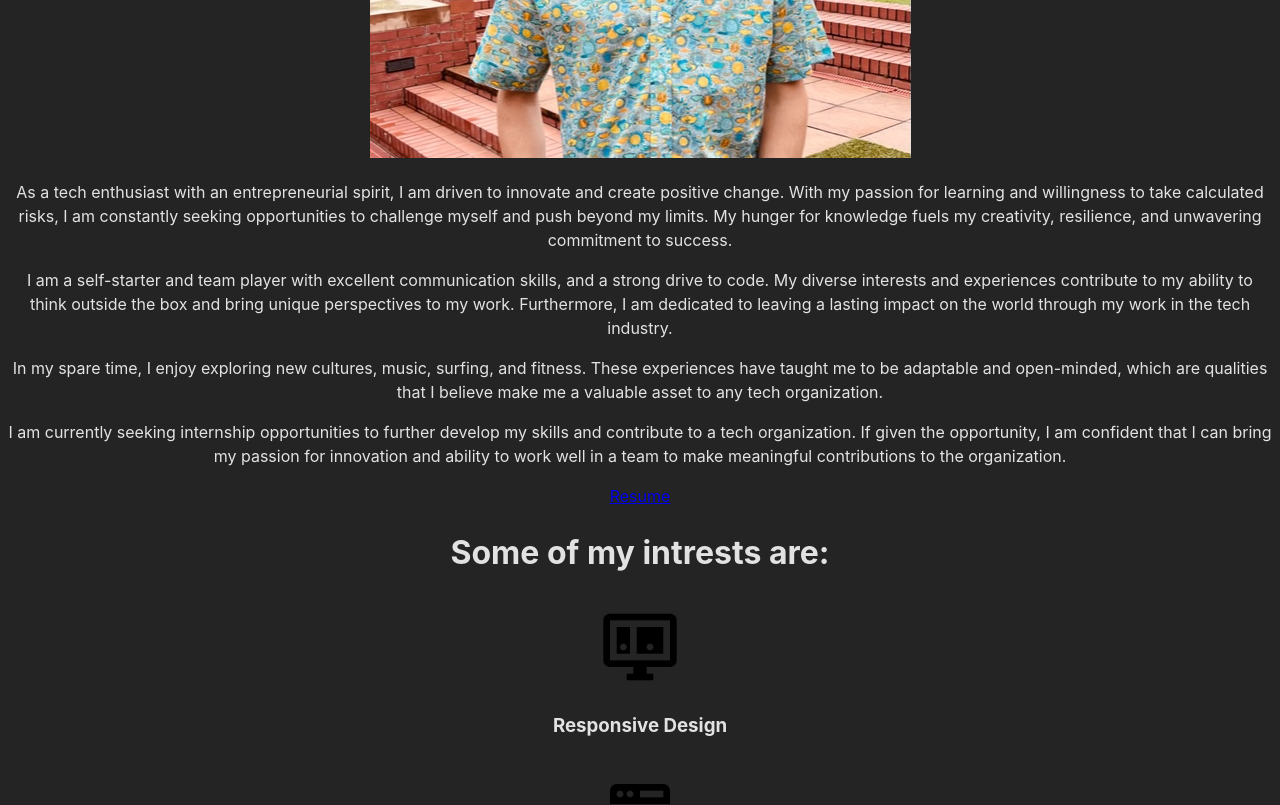
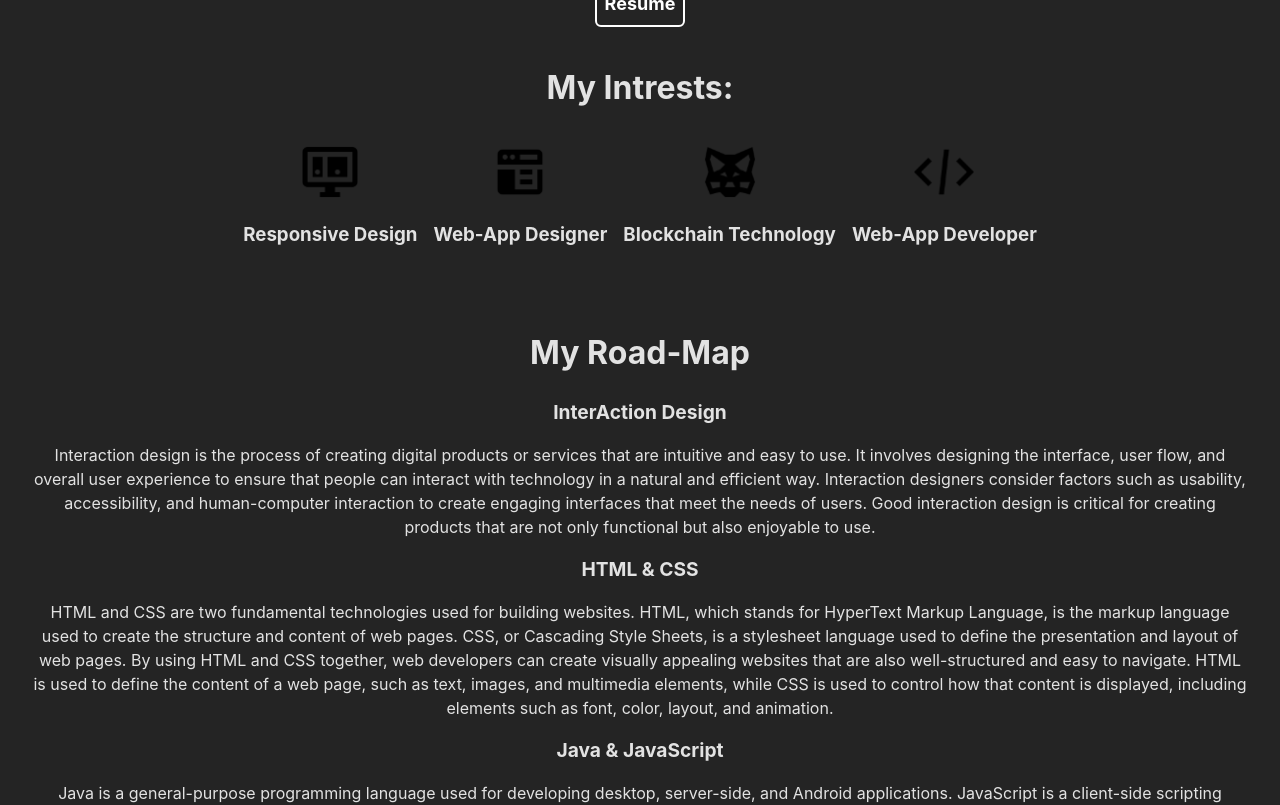
Before and after one commit to James-Frown/New-Portfolio, a React (Vite) app: page /about in a window 1280 px wide. Shown: the part 560-1365 px from the top of the page. Built offline with nearby package versions, Linux system fonts and the light colour scheme.

Commit message:
Latest Changes

```diff
--- a/src/pages/aboutPage/interests.jsx
+++ b/src/pages/aboutPage/interests.jsx
@@ -14,7 +14,7 @@ const Intrests = () => {
                 <div className='intrests__content'>
                     <div className='content__title__wrapper'>
                         <h1 className='content__title'>
-                            Some of my intrests are:
+                            My Intrests:
                         </h1>
                     </div>
                     <div className='content__icons__wrapper'>
--- a/src/pages/aboutPage/intrests.css
+++ b/src/pages/aboutPage/intrests.css
@@ -1,15 +1,46 @@
-.intrests__wrapper {}
+.intrests__wrapper {
+    display: flex;
+    flex-direction: column;
+}
 
-.intrests__content {}
+.intrests__content {
+    display: flex;
+    flex-direction: column;
+    padding: 0.5rem;
+}
 
-.content__title__wrapper {}
+.content__title__wrapper {
+    display: flex;
+    flex-direction: column;
+    justify-content: center;
+    gap: 1rem;
+}
 
-.content__title {}
+.content__title {
+    font-size: 1.2rem;
+}
 
-.content__icons__wrapper {}
+.content__icons__wrapper {
+    display: flex;
+    flex-direction: row;
+    flex-wrap: wrap;
+    justify-content: center;
+    align-items: center;
+}
 
-.icon__wrapper {}
+.icon__wrapper {
+    display: flex;
+    flex-direction: column;
+    justify-content: center;
+    align-items: center;
+}
 
-.icon__selector {}
+.icon__selector {
+    display: block;
+    object-fit: cover;
+    width: 60px;
+    height: 60px;
+    text-align: center;
+}
 
 .icon__text {}
--- a/src/pages/aboutPage/roadmap.css
+++ b/src/pages/aboutPage/roadmap.css
@@ -1,15 +1,48 @@
-.roadmap__wrapper {}
+.roadmap__wrapper {
+    display: flex;
+    flex-direction: column;
+    padding: 1rem;
+}
 
-.roadmap__content {}
+.roadmap__content {
+    display: flex;
+    flex-direction: column;
+    padding: 0.5rem;
+}
 
-.content__title__wrapper {}
+.content__title__wrapper {
+    display: flex;
+    flex-direction: column;
+    justify-content: center;
+    gap: 1rem;
+}
 
-.content__title {}
+.content__title {
+    font-size: 2rem;
+}
 
-.content__wrapper {}
+.content__wrapper {
+    display: flex;
+    flex-direction: column;
+    justify-content: center;
+    gap: 1rem;
+}
 
-.text__wrapper {}
+.text__wrapper {
+    display: flex;
+    flex-direction: column;
+    justify-content: center;
+    gap: 1rem;
+}
 
-.heading__text {}
+.heading__text {
+    font-size: 1.2rem;
+    padding: 0;
+    margin: 0;
+}
 
-.body__text {}
+.body__text {
+    font-size: medium;
+    padding: 0;
+    margin: 0;
+}
--- a/src/pages/aboutPage/summery.css
+++ b/src/pages/aboutPage/summery.css
@@ -1,15 +1,63 @@
-.summery__wrapper {}
+.summery__wrapper {
+    display: flex;
+    flex-direction: column;
+}
 
-.summery__image__wrapper {}
+.summery__image__wrapper {
+    display: flex;
+    justify-content: center;
+    align-items: center;
+    text-align: center;
+    padding: 2rem;
+}
 
-.image__selector {}
+.image__selector {
+    display: block;
+    object-fit: cover;
+    width: 150px;
+    height: 150px;
+    border-radius: 10rem;
+    text-align: center;
+}
 
-.summery__content__wrapper {}
+.summery__content__wrapper {
+    display: flex;
+    flex-direction: column;
+    padding: 0.5rem;
+}
 
-.content__text {}
+.content__text {
+    display: flex;
+    flex-direction: column;
+    justify-content: center;
+    gap: 1rem;
+}
 
-.text__selector {}
+.text__selector {
+    font-size: medium;
+    padding: 0;
+    margin: 0;
+}
 
-.cta__wrapper {}
+.cta__wrapper {
+    display: flex;
+    flex-direction: row;
+    justify-content: center;
+    align-items: center;
+    gap: 2rem;
+    padding-top: 1rem;
+}
 
-.cta__button {}
+.cta__button {
+    background-color: #242424;
+    color: #ffffff;
+    border: solid white 2px;
+    text-decoration: none;
+    font-weight: bold;
+    border-radius: 6px;
+    transition: 0.3s ease;
+    font-size: 18px;
+    padding: 0.5rem;
+}
+
+@media (max-width: 800px) {}
--- a/src/pages/aboutPage/summery.jsx
+++ b/src/pages/aboutPage/summery.jsx
@@ -20,9 +20,6 @@ const Summery = () => {
                             I am a self-starter and team player with excellent communication skills, and a strong drive to code. My diverse interests and experiences contribute to my ability to think outside the box and bring unique perspectives to my work. Furthermore, I am dedicated to leaving a lasting impact on the world through my work in the tech industry.
                         </p>
                         <p className='text__selector'>
-                            In my spare time, I enjoy exploring new cultures, music, surfing, and fitness. These experiences have taught me to be adaptable and open-minded, which are qualities that I believe make me a valuable asset to any tech organization.
-                        </p>
-                        <p className='text__selector'>
                             I am currently seeking internship opportunities to further develop my skills and contribute to a tech organization. If given the opportunity, I am confident that I can bring my passion for innovation and ability to work well in a team to make meaningful contributions to the organization.
                         </p>
                     </div>
```
